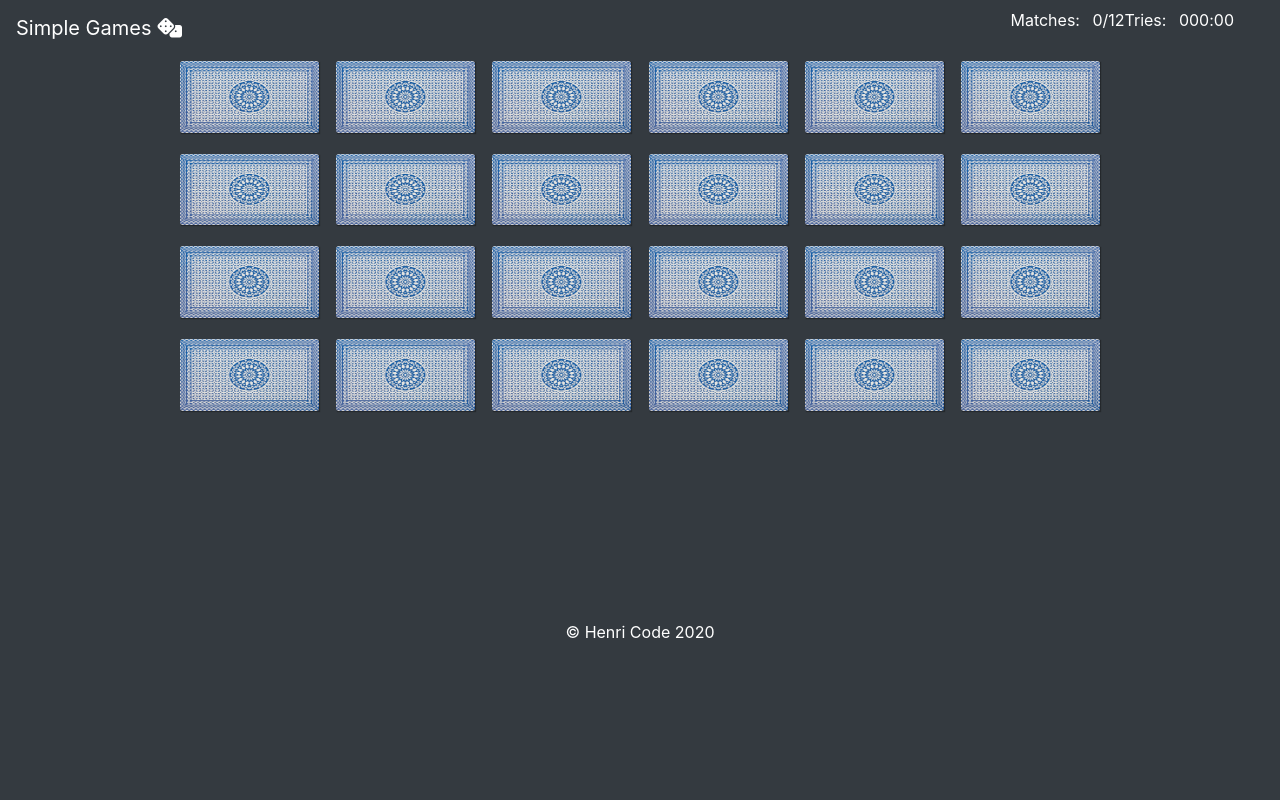
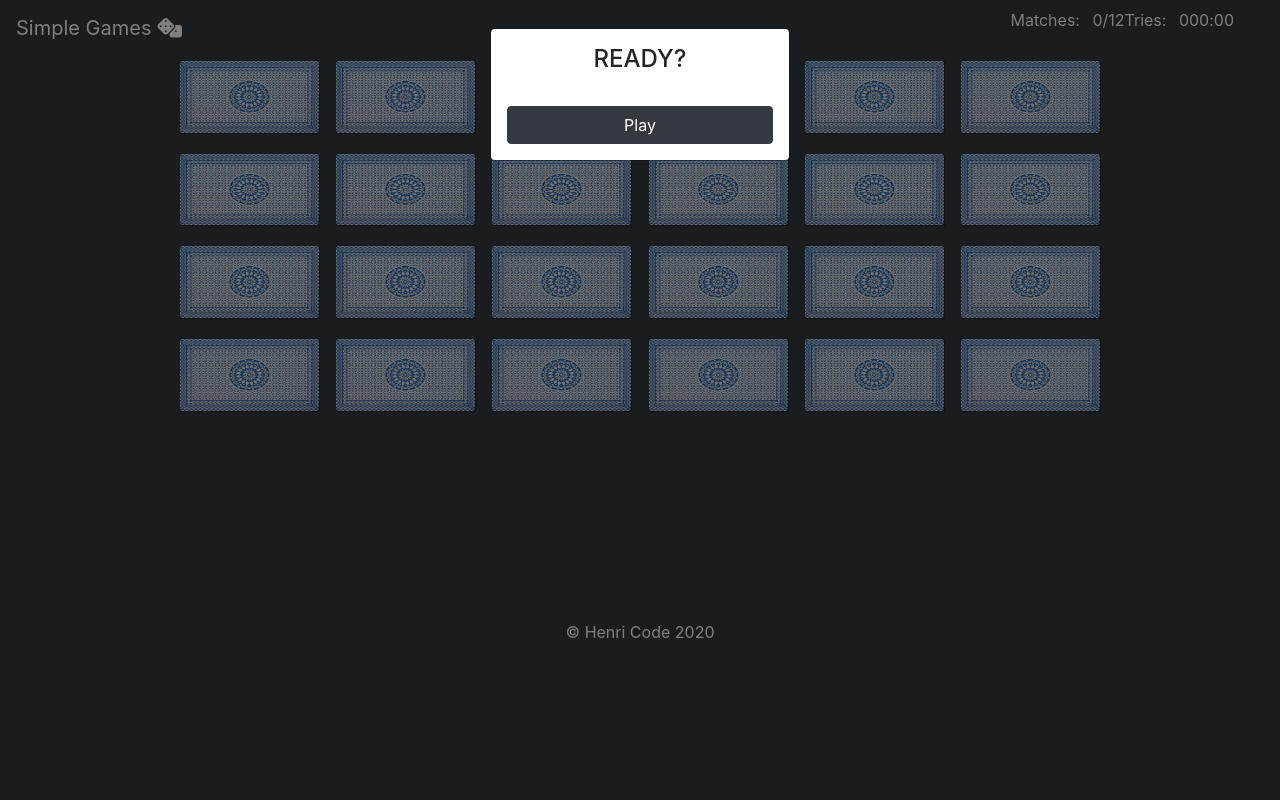
Before and after one commit to avihenri/projects, a PHP site: page /pairs.php in a window 1280 px wide. Run offline with PHP 8.4, Linux system fonts and the light colour scheme; some libraries are stand-ins or nearby versions.

Commit message:
Pairs Complete

```diff
--- a/Games/pairs.php
+++ b/Games/pairs.php
@@ -68,6 +68,15 @@
     </div>
   </footer>
 
+  <!-- START MODAL -->
+  <div class="modal fade" id="startModal" tabindex="-1" role="dialog">
+    <div class="modal-dialog modal-sm" role="document">
+        <div class="modal-content">
+            <h4 class="text-center my-3"><span class="uppercase">Ready?</span></h4>
+            <button class="btn btn-dark my-3 mx-3" id="playBtn">Play</button>
+        </div>
+    </div>
+</div>
   <!-- ALL MATCHED MODAL -->
   <div class="modal fade" id="completeModal" tabindex="-1" role="dialog">
     <div class="modal-dialog modal-sm" role="document">
@@ -76,7 +85,7 @@
             <p class="ml-4">Total time: <span id="time"></span></p>
             <p class="ml-4">Number of tries: <span id="totalTries"></span></p>
             <p class="text-center">See if you can beat your stats..</p>
-            <button class="btn btn-dark my-3 mx-3" id="playAgain"><i class="fas fa-sync"></i> Playing Again</button>
+            <button class="btn btn-dark my-3 mx-3" id="playAgain"><i class="fas fa-sync"></i> Play Again</button>
         </div>
     </div>
 </div>
@@ -98,21 +107,31 @@
       let timer;
       let stats = {};
       let game = 1;
+      let cards;
       document.getElementById('matches').innerHTML = matched;
       document.getElementById('tries').innerHTML = totalTries;
-      const cards = document.querySelectorAll('.card-items');
-      startTimer();
+      $('#startModal').modal('show');
+
+      let playBtn = document.getElementById("playBtn");
+      playBtn.addEventListener('click', startGame);
+
+      // Start Game
+      function startGame() {
+        $('#startModal').modal('hide');
+        startTimer();
+      }
+
       // Pair images
       var imgSrcArr = [
         "a.PNG", "b.PNG", "c.PNG", "d.PNG", "e.PNG", "f.PNG", "g.jpg", "h.PNG", "i.PNG", "j.png", "k.png", "l.PNG",
         "a.PNG", "b.PNG", "c.PNG", "d.PNG", "e.PNG", "f.PNG", "g.jpg", "h.PNG", "i.PNG", "j.png", "k.png", "l.PNG"
        ];
        loadImages();
+       addFlipListerner();
 
       // Display Cards
       function loadImages() {
        shuffle(imgSrcArr);
-      //  cards.forEach(card => card.addEventListener('click', flipCard));
         for (let i = 0; i < count; i++) {
           $('#cardContainer').append(`<div class="card-items mb-3" data-img="${imgSrcArr[arrIndex]}"><img src="img/pair-cards/${imgSrcArr[arrIndex]}" class="card-img front" width="100%" height="100%" onmouseover="this.style.cursor='pointer'" style=""display:none;> <img src="img/playing-card.jpg" data-id="img-${id}" class="card-img back" width="100%" height="100%" onmouseover="this.style.cursor='pointer'"><div class="card-show" style="display:none;"></div></div>`);
           arrIndex++;
@@ -121,6 +140,11 @@
 
       }
 
+      // Add click listener to flipcard
+     function addFlipListerner() {
+      cards = document.querySelectorAll('.card-items');
+      cards.forEach(card => card.addEventListener('click', flipCard));
+     }
 
     // Flip
       function flipCard() {
@@ -135,7 +159,6 @@
         second = this;
         checkMatched();
       }
-      // cards.forEach(card => card.addEventListener('click', flipCard));
 
       // Check cards match
       function checkMatched() {
@@ -167,21 +190,21 @@
           first.classList.remove('flip');
           second.classList.remove('flip');
           resetCards();
-        }, 1500);
+        }, 800);
       }
 
-      // resetCards cards not matched
+      // Reset cards not matched
       function resetCards() {
         [flipped, lockCards] = [false, false];
         [first, second] = [null, null];
       }
 
-      // shuffle array
+      // Shuffle array
       function shuffle(array) {
         array.sort(() => Math.random() - 0.5);
       }
 
-      // Show confetti once all matched
+      // Gameover
       function gameover() {
         clearInterval(timer);
         let min = document.getElementById("minutes").innerHTML;
@@ -191,18 +214,22 @@
         document.getElementById('totalTries').innerHTML = totalTries;
         confetti.start(2000);
         stats[game] = {timeTaken: time, triesTaken: totalTries};
+        console.log(stats);
         document.getElementById("statsTable").style.display = "inline-table";
         $('#statsTableBody').empty();
+        let rowNum = 0;
         Object.keys(stats).forEach(key => {
           let statsTable = document.getElementById("statsTableBody");
-          let row = statsTable.insertRow(0);
+          let row = statsTable.insertRow(rowNum);
           let cellGame = row.insertCell(0);
           let cellTime = row.insertCell(1);
           let cellTries = row.insertCell(2);
           cellGame.innerHTML = key;
           cellTime.innerHTML = stats[key].timeTaken;
           cellTries.innerHTML = stats[key].triesTaken;
+          rowNum++;
         });
+        game++;
         setTimeout(() => {
           $('#completeModal').modal('show');
         }, 2000);
@@ -220,9 +247,9 @@
         cards.forEach(card => card.classList.remove('flip'));
         $('#cardContainer').empty();
         loadImages();
-
-        startTimer()
+        addFlipListerner();
         $('#completeModal').modal('hide');
+        startTimer();
       }
 
       // Timer
@@ -237,10 +264,6 @@
       }, 2000);
      }
 
-      // setTimeout(() => {
-      //   gameover();
-      // }, 1000);
-
     });
   </script>
 
```
